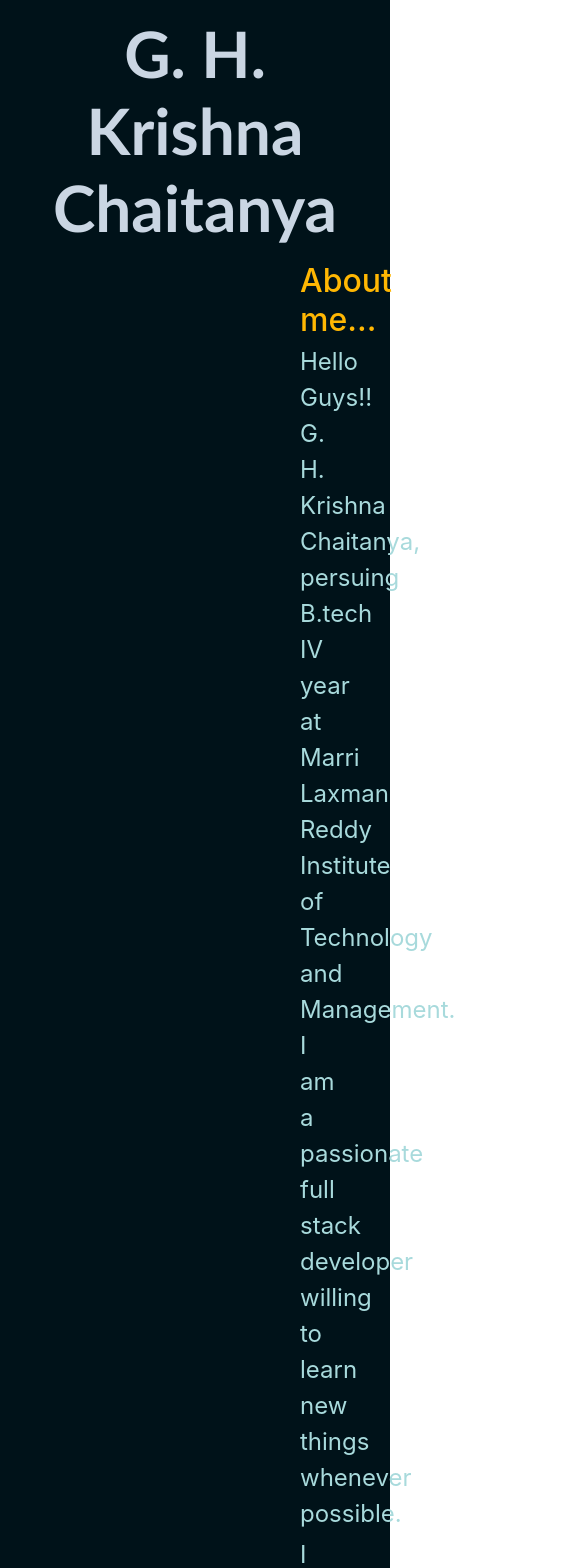
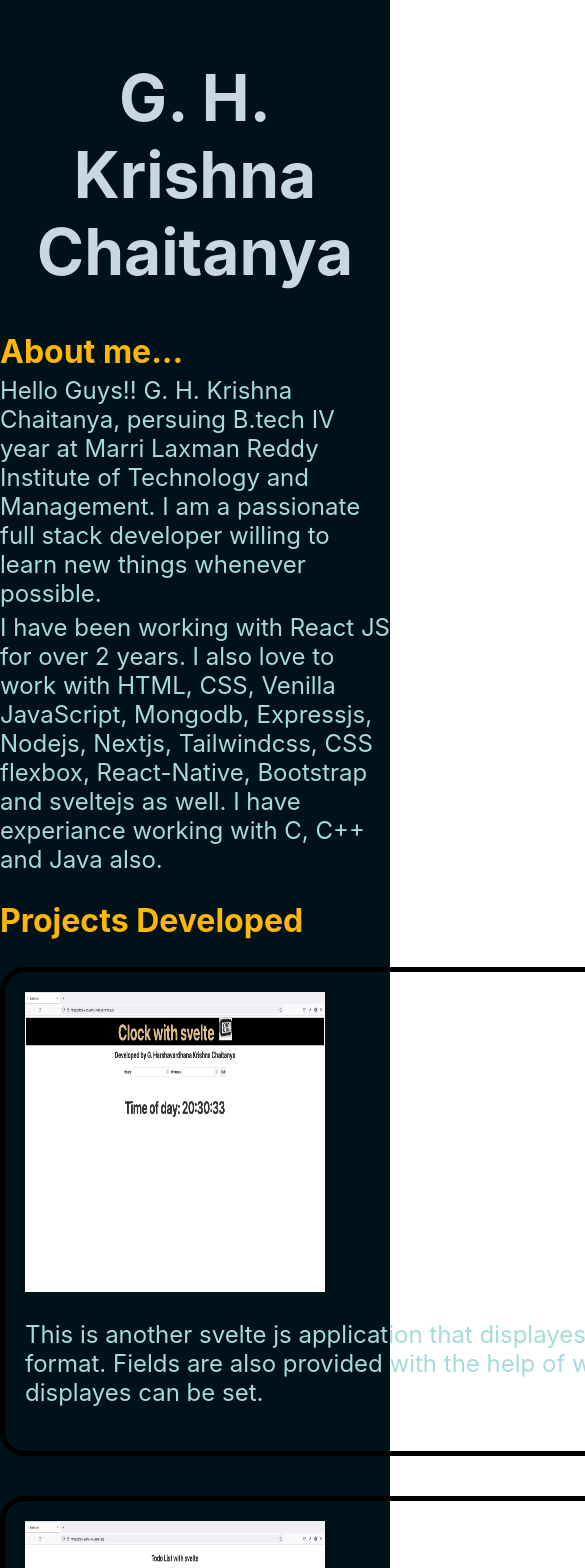
Before and after one commit to harshavardhanakrishnachaitanya2001/ghkrishnachaitanya, a Next.js app: page / in a window 390 px wide. Shown: the top 1568 px of the page, 585 px wide, since content can reach past the window. Built offline with nearby package versions, Linux system fonts and the light colour scheme.

Commit message:
Made website responsive

```diff
--- a/pages/index.js
+++ b/pages/index.js
@@ -3,7 +3,7 @@ import Image from 'next/image'
 import styles from '../styles/Website.module.css'
 import Head from 'next/head'
 import { FontAwesomeIcon } from "@fortawesome/react-fontawesome";
-import {faDiscord, faFacebook, faGithub,faInstagram, faTwitter } from '@fortawesome/free-brands-svg-icons';
+import {faFacebook, faGithub,faInstagram, faTwitter } from '@fortawesome/free-brands-svg-icons';
 import { faEnvelope } from '@fortawesome/free-regular-svg-icons';
 
 export default function Website (){
@@ -11,9 +11,11 @@ export default function Website (){
     <>
       <Head>
         <title>G. H. Krishna Chaitanya</title>
-        <link rel="stylesheet" href="https://cdn.jsdelivr.net/npm/bootstrap@4.6.0/dist/css/bootstrap.min.css"
-        integrity="sha384-B0vP5xmATw1+K9KRQjQERJvTumQW0nPEzvF6L/Z6nronJ3oUOFUFpCjEUQouq2+l"
+        <link href="https://cdn.jsdelivr.net/npm/bootstrap@5.1.1/dist/css/bootstrap.min.css"
+        rel="stylesheet"
+        integrity="sha384-F3w7mX95PdgyTmZZMECAngseQB83DfGTowi0iMjiWaeVhAn4FJkqJByhZMI3AhiU"
         crossOrigin="anonymous"/>
+
       </Head>
       <body className={styles.body}>
 
@@ -28,23 +30,13 @@ export default function Website (){
           </p>
           <p className={styles.aboutMeDescription}>
             I have been working with React JS for over 2 years. I also love to work with HTML, CSS, Venilla JavaScript,
-            Mongodb, Expressjs, Nodejs, Nextjs, Tailwindcss, CSS flexbox, React-Native and sveltejs as well. I have experiance
+            Mongodb, Expressjs, Nodejs, Nextjs, Tailwindcss, CSS flexbox, React-Native, Bootstrap and sveltejs as well. I have experiance
             working with C, C++ and Java also.
           </p>
         </div>
         <div className={styles.projects}>
           <h2 className={styles.projectsHeading}>Projects Developed</h2>
           <div className={styles.projectContainer}>
-
-
-
-
-
-
-
-
-
-
 
             <div>
               <Link href="https://clock-app-with-svelte-js.vercel.app/">
--- a/styles/Website.module.css
+++ b/styles/Website.module.css
@@ -12,7 +12,7 @@
 .mainHeading{
   text-align: center;
   color:#cad6e3;
-  font-family:'Gill Sans', 'Gill Sans MT', Calibri, 'Trebuchet MS', sans-serif;
+  font-family:-apple-system, BlinkMacSystemFont, 'Segoe UI', Roboto, Oxygen, Ubuntu, Cantarell, 'Open Sans', 'Helvetica Neue', sans-serif;
   font-size: 4rem;
   margin-bottom: 0px;
 }
@@ -88,3 +88,35 @@
 .socialLinks{
   display: inline-flex;
 }
+
+@media (max-width:1200px){
+  .aboutMe{
+    margin-left:25px;
+    margin-right: 25px;
+    margin-top: 1px;
+  }
+  .projects, .projectsHeading, .projectContainer, .projectContainer div{
+    margin-left: 25px;
+    margin-right: 25px;
+  }
+  .footerHeader{
+    margin-left: 25px;
+    margin-right: 25px;
+  }
+  .footerBody{
+    margin-left:100px;
+    margin-right: 100px;
+  }
+}
+
+@media (max-width:704px){
+  .aboutMe{
+    margin-left:0px;
+    margin-right: 0px;
+    margin-top: 1px;
+  }
+  .projects, .projectsHeading, .projectContainer, .projectContainer div{
+    margin-left: 0px;
+    margin-right: 0px;
+  }
+}
```
